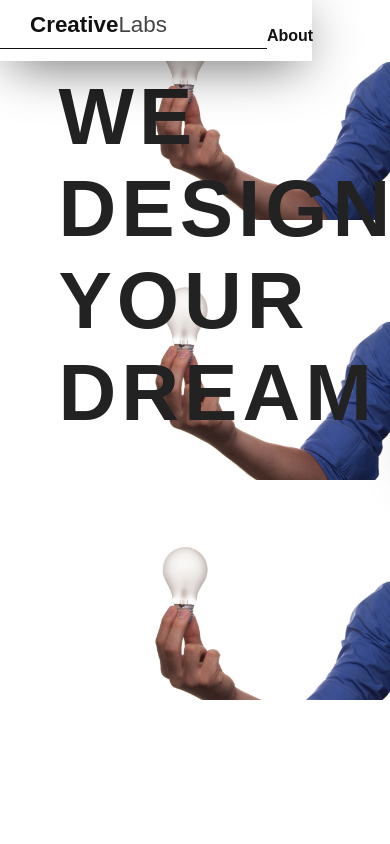
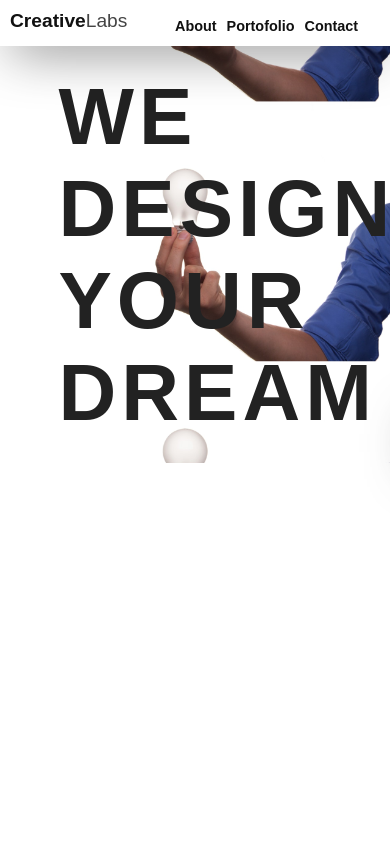
Before and after one commit to totalca/react-landing-page, a React (Create React App) app: page / in a window 390 px wide. Shown: the top 844 px of the page. Built offline with nearby package versions, Linux system fonts and the light colour scheme.

Commit message:
Footer and nav responsive for @media max-width 480px

```diff
--- a/src/components/header/header.css
+++ b/src/components/header/header.css
@@ -2,8 +2,10 @@ header {
   background: url('../images/background.jpeg');
   background-size: 100%;
   background-position: center;
-  position: relative;
-  height: 700px;
+  /* position: relative; */
+  /* height: 700px; */
+  width: 100%;
+  height: auto;
 }
 
 header div.top {
--- a/src/index.css
+++ b/src/index.css
@@ -7,6 +7,10 @@ body {
   background: #eeeeee;
   color: #111111;
   box-sizing: border-box;
+}
+
+p {
+  display: block;
 }
 
 .container {
@@ -133,15 +137,10 @@ body {
   }
 }
 
-@media (min-width: 320px) and (max-width: 480px) {
+@media (min-width: 320px) and (max-width: 480px)  {
 
   body {
-    /* position:fixed; */
-    top: 0;
-    bottom: 0;
-    left: 0;
-    right: 0;
-    /* margin: auto; */
+    margin: auto;
     width: 100%;
     height: 100%;
     padding: 0;
@@ -160,25 +159,36 @@ body {
 }
 
   nav {
-   text-align: center;
+    text-align: center;
     display: grid;
+    width: 100% !important;
     grid-template-columns: 1fr;
   }
 
   nav ul {
-    margin-bottom: 10px;
+    width: 100% !important;
+    display: flex !important;
+    margin-bottom: 10px !important;
+    padding: 0px !important;
+    margin: -4px -77px 0px -85px !important;
   }
 
-  nav ul:first-of-type {
-    border-bottom:1px solid #111;
-    padding-bottom: 10px;
+  nav ul:first-of-type li {
+    font-size: 1.2rem !important;
+    font-weight: bold;
+    text-indent: 95px !important;
   }
 
   nav ul:last-of-type li {
    text-align: center;
    width: 100%;
    padding-top: 10px;
+   margin: 0px 10px 0 0px !important;
   }
+
+  nav ul li a {
+    font-size: 0.9rem !important;
+}
 
   header {
     background-size: 160%;
@@ -219,7 +229,7 @@ body {
 
   div.services {
    display: grid;
-   grid-template-columns: 1fr;
+   grid-template-columns: 1fr !important;
   }
 
   div.services div {
@@ -233,7 +243,7 @@ body {
   }
 
   .services p.service__title {
-    font-size: 2.1rem;
+    font-size: 2rem !important;
     padding: 0;
     margin: 0;
   }
@@ -271,10 +281,22 @@ body {
   footer {
     padding: 20px 0;
     text-align: center;
-    grid-template-columns:1fr;
+    display: grid !important;
+    grid-template-columns: 1fr !important;
   }
 
   footer ul li a {
     font-size: 1.8rem;
   }
 }
+
+p {
+  display: block;
+}
+
+h3 {
+  font-size: 1.8rem !important;
+  font-weight: bold !important;
+  margin-block-start: 0.2rem !important;
+  margin-block-end: 0.2rem !important;
+}
```
